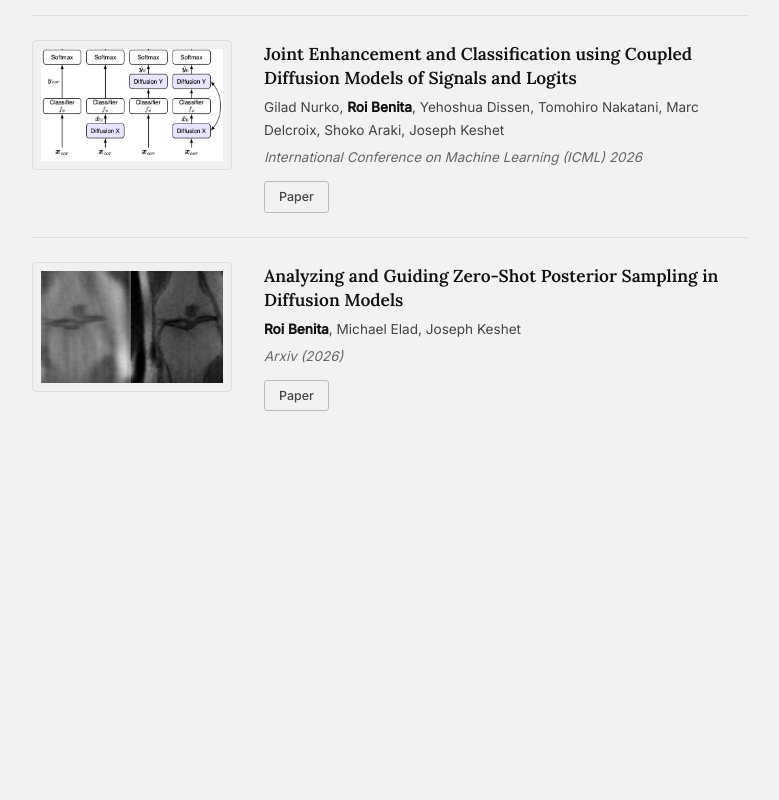
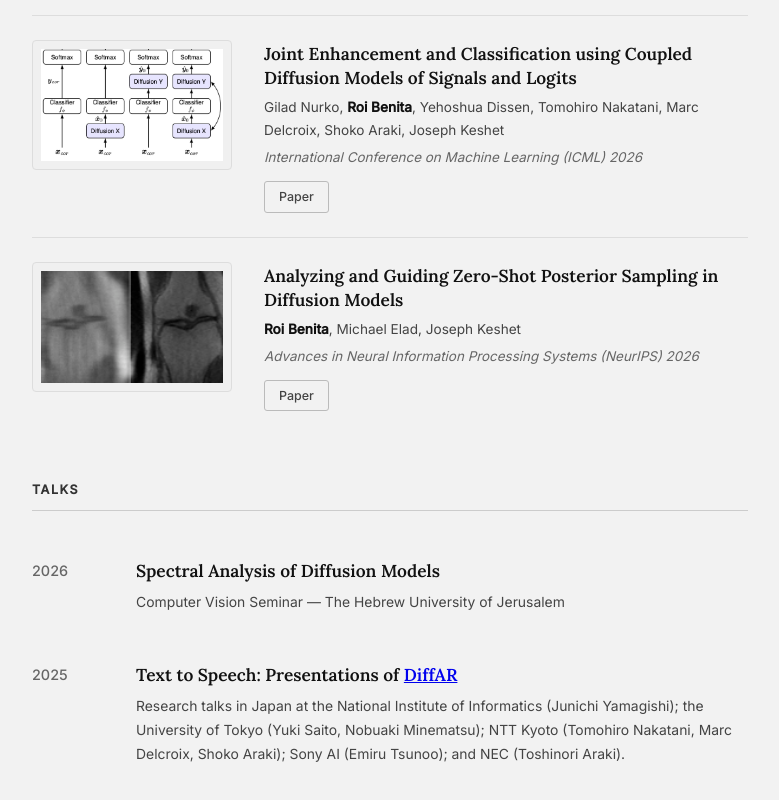
Before and after one commit to RBenita/rbenita.github.io, a plain HTML site: page index.html in a window 1280 px wide. Shown: the part 1041-1841 px from the top of the page, without its empty margins (250-1029 px from the left). Before the commit the page ends 1576 px from the top, so only its background shows below. Drawn offline with Linux system fonts and the light colour scheme.

Commit message:
Update index.html

```diff
--- a/index.html
+++ b/index.html
@@ -235,12 +235,23 @@ j=d.createElement(s),dl=l!='dataLayer'?'&l='+l:'';j.async=true;j.src=
       border-color: #222;
     }
 
+    /* ── TALKS ── */
+    .talks-section { margin-top: 44px; }
+    .talk { display: flex; gap: 32px; padding: 20px 0; }
+    .talk-year { flex-shrink: 0; width: 72px; color: #666; font-size: .9rem; font-weight: 500; }
+    .talk-info { flex: 1; }
+    .talk-info h3 { font-family: 'Lora', serif; font-size: 1.08rem; font-weight: 600; line-height: 1.4; margin-bottom: 8px; color: #111; }
+    .talk-info p { font-size: .87rem; color: #444; margin-bottom: 8px; }
+    .talk-info ul { list-style: none; padding: 0; margin: 0 0 14px; }
+    .talk-info li { color: #444; font-size: .87rem; margin-bottom: 5px; }
+
     /* ── RESPONSIVE ── */
     @media (max-width: 600px) {
       .hero { flex-direction: column; gap: 28px; }
       .avatar-circle { width: 120px; height: 120px; }
       .paper { flex-direction: column; }
       .paper-thumb { width: 100%; height: 160px; }
+      .talk { flex-direction: column; gap: 8px; }
     }
   </style>
 </head>
@@ -424,7 +435,7 @@ height="0" width="0" style="display:none;visibility:hidden"></iframe></noscript>
     <div class="authors">
       <strong>Roi Benita</strong>, Michael Elad, Joseph Keshet    </div>
     <!-- ✏️ Venue & year -->
-    <div class="venue">Arxiv (2026)</div>
+    <div class="venue">Advances in Neural Information Processing Systems (NeurIPS) 2026</div>
     <!-- ✏️ Links — remove any you don't need, add arXiv/code/demo as needed -->
     <div class="paper-links">
       <!-- <a href="https://your-project-page.github.io" target="_blank">Project Page</a> -->
@@ -437,6 +448,28 @@ height="0" width="0" style="display:none;visibility:hidden"></iframe></noscript>
 
   </div><!-- /papers -->
 
+  <!-- ═══ TALKS ═══ -->
+  <section class="talks-section" aria-labelledby="talks-heading">
+    <h2 class="section-title" id="talks-heading">Talks</h2>
+    <hr class="pub-divider" />
+
+    <div class="talk">
+      <div class="talk-year">2026</div>
+      <div class="talk-info">
+        <h3>Spectral Analysis of Diffusion Models</h3>
+        <p>Computer Vision Seminar — The Hebrew University of Jerusalem</p>
+      </div>
+    </div>
+
+    <div class="talk">
+      <div class="talk-year">2025</div>
+      <div class="talk-info">
+        <h3>Text to Speech: Presentations of <a href="https://proceedings.iclr.cc/paper_files/paper/2024/file/8f182e220092f7f1fc44f3313023f5a0-Paper-Conference.pdf" target="_blank" rel="noopener noreferrer">DiffAR</a></h3>
+        <p>Research talks in Japan at the National Institute of Informatics (Junichi Yamagishi); the University of Tokyo (Yuki Saito, Nobuaki Minematsu); NTT Kyoto (Tomohiro Nakatani, Marc Delcroix, Shoko Araki); Sony AI (Emiru Tsunoo); and NEC (Toshinori Araki).</p>
+      </div>
+    </div>
+  </section>
+
 </div><!-- /page -->
 </body>
 </html>
```
